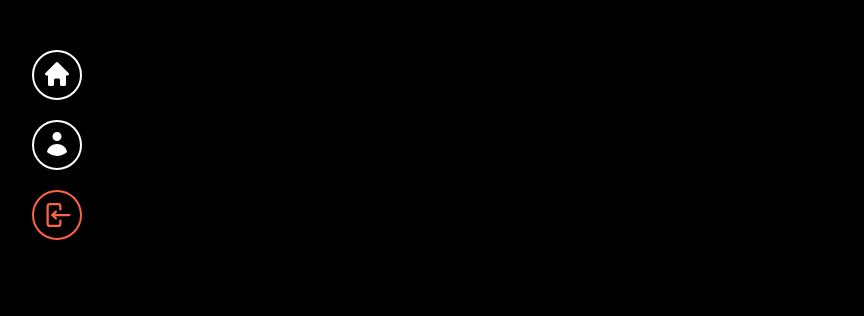
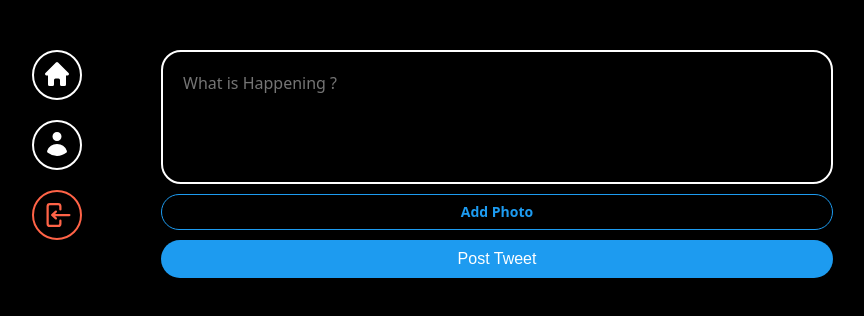
Before and after one commit to younh0103/nwitter-reloaded, a React (Vite) app: page / in a window 1280 px wide. Shown: the top 316 px of the page, without its empty margins (237-1101 px from the left). Built offline with nearby package versions, Linux system fonts and the light colour scheme; no server answers; sample sign-in values are in the browser's storage.

Commit message:
Post Tweet Form/Tweeting to Firestore/Uploading Images

```diff
--- /dev/null
+++ b/src/components/post-tweet-form.tsx
@@ -0,0 +1,110 @@
+import { addDoc, collection, updateDoc } from "firebase/firestore";
+import { useState } from "react";
+import styled from "styled-components";
+import { auth, db, storage } from "../firebase";
+import { getDownloadURL, ref, uploadBytes } from "firebase/storage";
+
+const Form = styled.form`
+    display: flex;
+    flex-direction: column;
+    gap: 10px;
+`;
+
+const TextArea = styled.textarea`
+    border: 2px solid white;
+    padding: 20px;
+    border-radius: 20px;
+    font-size: 16px;
+    color: white;
+    background-color: black;
+    width: 100%;
+    resize: none;
+    &::placeholder {
+        font-size: 16px;
+        font-family: system-ui, -apple-system, BlinkMacSystemFont, 'Segoe UI', Roboto, Oxygen, Ubuntu, Cantarell, 'Open Sans', 'Helvetica Neue', sans-serif;
+    }
+    &:focus{
+        outline: none;
+        border-color: #1d9bf0;
+    }
+`;
+
+const AttachFileButton = styled.label`
+    padding: 10px 0px;
+    color: #1d9bf0;
+    text-align: center;
+    border-radius: 20px;
+    border: 1px solid #1d9bf0;
+    font-size: 14px;
+    font-weight: 600;
+    cursor: pointer;
+`;
+
+const AttachFileInput = styled.input`
+    display: none;
+`;
+
+const SubmitBtn = styled.input`
+    background-color: #1d9bf0;
+    color: white;
+    border: none;
+    padding: 10px 0px;
+    border-radius: 20px;
+    font-size: 16px;
+    cursor: pointer;
+    &:hover,
+    &:active {
+        opacity: 0.8;
+    }
+`;
+
+export default function PostTweetForm() {
+    const [isLoading, setLoading] = useState(false);
+    const [tweet, setTweet] = useState("");
+    const [file, setFile] = useState<File|null>(null);
+    const onChange = (e:React.ChangeEvent<HTMLTextAreaElement>) => {
+        setTweet(e.target.value);
+    };
+    const onFileChange = (e:React.ChangeEvent<HTMLInputElement>) => {
+        const {files} = e.target;
+        if(files && files.length === 1) {
+            setFile(files[0]);
+        }
+    };
+    const onSubmit = async(e:React.FormEvent<HTMLFormElement>) => {
+        e.preventDefault();
+        const user = auth.currentUser
+        if(!user ||isLoading || tweet === "" || tweet.length > 180) return;
+        try {
+            setLoading(true);
+            const doc = await addDoc(collection(db, "tweets"), {
+                tweet,
+                createAt: Date.now(),
+                username: user.displayName || "Anonymous",
+                userId: user.uid,
+            });
+            if(file) {
+                const locationRef = ref(storage,`tweets/${user.uid}-${user.displayName}/${doc.id}`);
+                const result = await uploadBytes(locationRef, file);
+                const url = await getDownloadURL(result.ref);
+                await updateDoc(doc, {
+                    photo: url,
+                });
+            }
+            setTweet("");
+            setFile(null);
+        } catch(e) {
+            console.log(e);
+        } finally {
+            setLoading(false);
+        }
+    };
+    return (
+    <Form onSubmit={onSubmit}>
+        <TextArea rows={5} maxLength={180} onChange={onChange} value={tweet} placeholder="What is Happening ?" />
+        <AttachFileButton htmlFor="file">{file ? "Photo added ✅" : "Add Photo" }</AttachFileButton>
+        <AttachFileInput onChange={onFileChange} type="file" id="file" accept="image/*" />
+        <SubmitBtn type="submit" value={isLoading ? "Posting..." : "Post Tweet"}/>
+    </Form>
+);
+}
--- a/src/firebase.ts
+++ b/src/firebase.ts
@@ -1,5 +1,7 @@
 import { initializeApp } from "firebase/app";
 import { getAuth } from "firebase/auth";
+import { getFirestore } from "firebase/firestore";
+import { getStorage } from "firebase/storage";
 
 const firebaseConfig = {
   apiKey: "AIzaSyDh02vzuo4J_agnPWC1UqzhqagYiVLxzZ4",
@@ -14,3 +16,7 @@
 const app = initializeApp(firebaseConfig);
 
 export const auth = getAuth(app);
+
+export const storage = getStorage(app);
+
+export const db = getFirestore(app);
--- a/src/routes/home.tsx
+++ b/src/routes/home.tsx
@@ -1,7 +1,12 @@
+import styled from "styled-components";
+import PostTweetForm from "../components/post-tweet-form";
+
+const Wrapper = styled.div``;
+
 export default function Home() {
     return (
-        <h1>
-
-        </h1>
+        <Wrapper>
+            <PostTweetForm />
+        </Wrapper>
     );
 }
```
